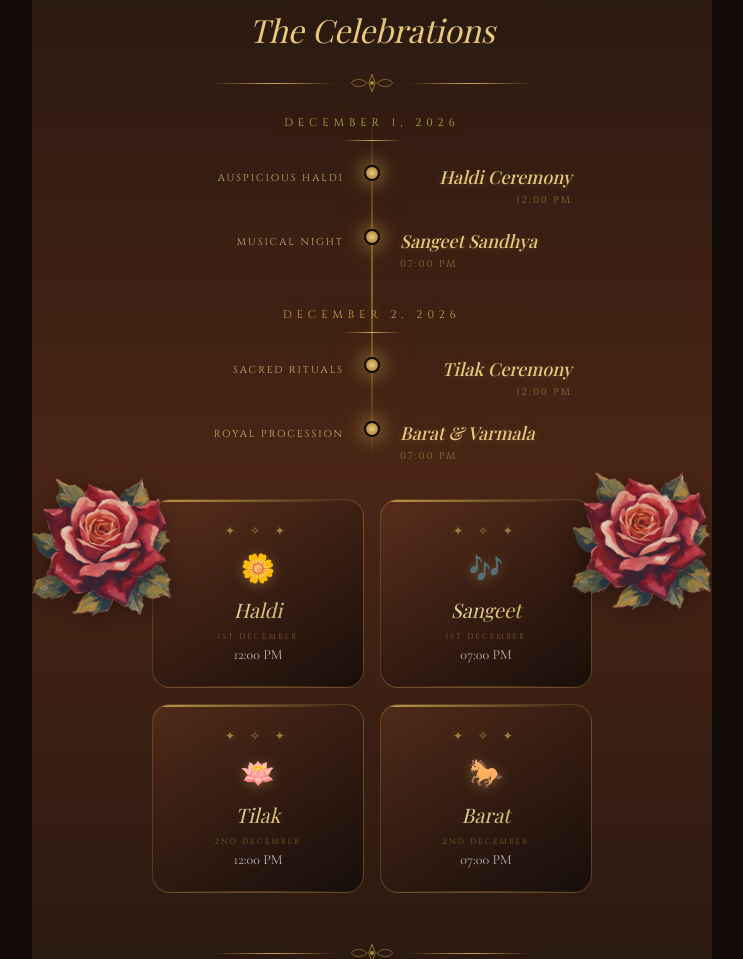
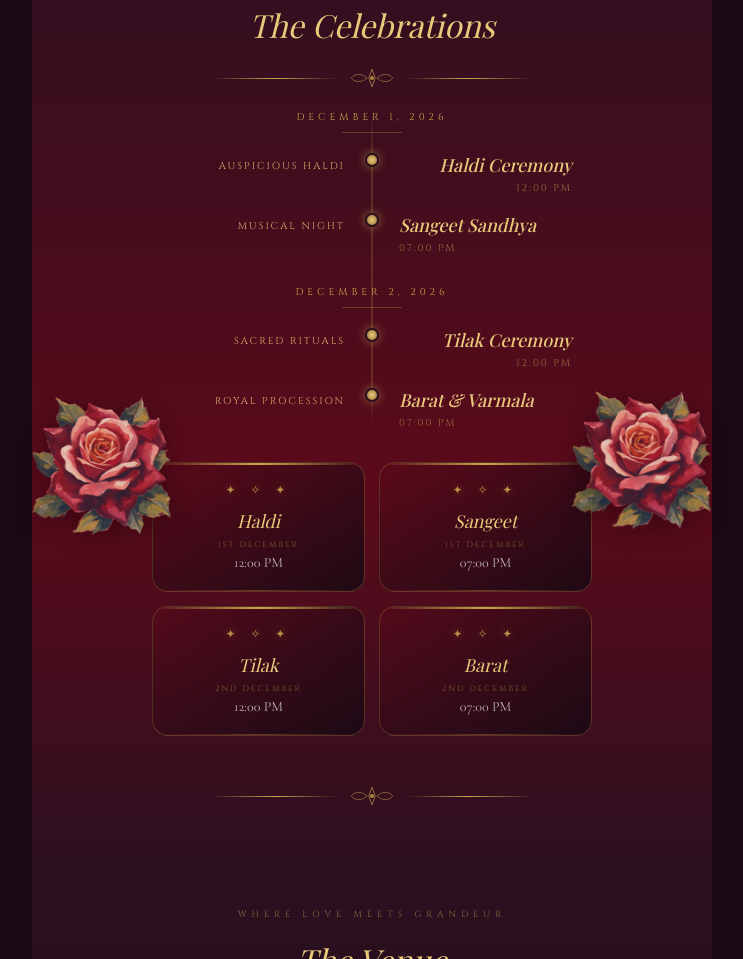
Before and after one commit to mayankdengre32/mayankwedsriya, a website built with Vite: page index.html in a window 1280 px wide. Shown: the part 1841-2800 px from the top of the page, without its empty margins (268-1011 px from the left). Built offline with nearby package versions, Linux system fonts and the light colour scheme; animation ran at ten frames a second.

Commit message:
Revert "Rebrand color palette from purple to warm brown #7B4028 and redesign celebration section with premium animations"
This reverts commit b57ff4c061a96511e31736d8c894b8f9fe612012.

```diff
--- a/index.html
+++ b/index.html
@@ -330,7 +330,6 @@
 
     <div class="event-card reveal up reveal-delay-1">
       <div class="event-card-ornament">✦ ✧ ✦</div>
-      <div class="event-card-icon">🌼</div>
       <div class="event-card-name">Haldi</div>
       <div class="event-card-date">1st December</div>
       <div class="event-card-time">12:00 PM</div>
@@ -338,7 +337,6 @@
 
     <div class="event-card reveal up reveal-delay-2">
       <div class="event-card-ornament">✦ ✧ ✦</div>
-      <div class="event-card-icon">🎶</div>
       <div class="event-card-name">Sangeet</div>
       <div class="event-card-date">1st December</div>
       <div class="event-card-time">07:00 PM</div>
@@ -346,7 +344,6 @@
 
     <div class="event-card reveal up reveal-delay-3">
       <div class="event-card-ornament">✦ ✧ ✦</div>
-      <div class="event-card-icon">🪷</div>
       <div class="event-card-name">Tilak</div>
       <div class="event-card-date">2nd December</div>
       <div class="event-card-time">12:00 PM</div>
@@ -354,7 +351,6 @@
 
     <div class="event-card reveal up reveal-delay-4">
       <div class="event-card-ornament">✦ ✧ ✦</div>
-      <div class="event-card-icon">🐎</div>
       <div class="event-card-name">Barat</div>
       <div class="event-card-date">2nd December</div>
       <div class="event-card-time">07:00 PM</div>
--- a/src/style.css
+++ b/src/style.css
@@ -2,15 +2,15 @@
     *, *::before, *::after { box-sizing: border-box; margin: 0; padding: 0; }
 
     :root {
-      --crimson:     #7B4028;
-      --crimson-dark:#4A2516;
-      --crimson-mid: #96502F;
+      --crimson:     #8B1A2F;
+      --crimson-dark:#5C0A1A;
+      --crimson-mid: #A8243E;
       --gold:        #C9A84C;
       --gold-light:  #E8C97A;
       --gold-dark:   #9A7230;
-      --velvet:      #140C08;
-      --velvet-mid:  #261810;
-      --velvet-light:#3A2518;
+      --velvet:      #1A0A14;
+      --velvet-mid:  #2D1020;
+      --velvet-light:#3D1830;
       --cream:       #FDF6E3;
       --cream-dark:  #F5E8C0;
       --white:       #FFFFFF;
@@ -89,7 +89,7 @@
       position: absolute; inset: 0;
       background: radial-gradient(ellipse at center,
         transparent 30%,
-        rgba(20,12,8,0.6) 100%);
+        rgba(26,10,20,0.6) 100%);
       pointer-events: none; z-index: 1;
     }
 
@@ -408,8 +408,8 @@
 
     /* ===== ITINERARY / TIMELINE ===== */
     #itinerary-section {
-      background: linear-gradient(180deg, var(--velvet-mid) 0%, var(--crimson-dark) 50%, var(--velvet-mid) 100%);
-      padding: 50px 24px 40px;
+      background: linear-gradient(180deg, var(--velvet-mid) 0%, var(--crimson-dark) 60%, var(--velvet-mid) 100%);
+      padding: 45px 24px 35px;
     }
 
     .timeline-wrap {
@@ -418,54 +418,49 @@
       position: relative;
     }
 
-    /* center vertical line with golden shimmer */
+    /* center vertical line */
     .timeline-wrap::before {
       content: '';
       position: absolute;
       left: 50%; transform: translateX(-50%);
       top: 0; bottom: 0;
-      width: 2px;
+      width: 1px;
       background: linear-gradient(to bottom,
-        transparent,
-        rgba(201,168,76,0.15) 10%,
-        rgba(201,168,76,0.5) 50%,
-        rgba(201,168,76,0.15) 90%,
-        transparent);
-      filter: drop-shadow(0 0 4px rgba(201,168,76,0.3));
+        transparent, rgba(201,168,76,0.4) 15%,
+        rgba(201,168,76,0.4) 85%, transparent);
     }
 
     .timeline-day {
-      margin-bottom: 36px;
+      margin-bottom: 30px;
     }
 
     .timeline-day-label {
       font-family: var(--ff-caps);
-      font-size: 11px;
-      letter-spacing: 5px;
+      font-size: 10px;
+      letter-spacing: 4px;
       color: var(--gold);
       text-transform: uppercase;
       text-align: center;
-      margin-bottom: 24px;
+      margin-bottom: 20px;
       position: relative;
-      text-shadow: 0 0 20px rgba(201,168,76,0.4);
     }
     .timeline-day-label::after {
       content: '';
       display: block;
       width: 60px; height: 1px;
-      background: linear-gradient(90deg, transparent, var(--gold), transparent);
-      margin: 10px auto 0;
+      background: rgba(201,168,76,0.3);
+      margin: 8px auto 0;
     }
 
     .timeline-event {
       display: flex;
       align-items: flex-start;
       gap: 0;
-      margin-bottom: 22px;
+      margin-bottom: 18px;
       position: relative;
       opacity: 0;
       transform: translateY(30px);
-      transition: opacity 0.8s cubic-bezier(0.16,1,0.3,1), transform 0.8s cubic-bezier(0.16,1,0.3,1);
+      transition: opacity 0.7s ease, transform 0.7s ease;
     }
     .timeline-event.visible {
       opacity: 1; transform: translateY(0);
@@ -488,7 +483,6 @@
       color: var(--gold-light);
       font-weight: 500;
       font-style: italic;
-      text-shadow: 0 2px 10px rgba(201,168,76,0.25);
     }
     .event-time {
       font-family: var(--ff-caps);
@@ -506,24 +500,12 @@
       flex-shrink: 0;
     }
     .event-dot {
-      width: 16px; height: 16px;
+      width: 14px; height: 14px;
       border-radius: 50%;
       background: radial-gradient(circle, var(--gold-light), var(--gold-dark));
-      border: 2.5px solid var(--velvet);
-      box-shadow:
-        0 0 12px rgba(201,168,76,0.7),
-        0 0 24px rgba(201,168,76,0.3);
+      border: 2px solid var(--velvet-mid);
+      box-shadow: 0 0 10px rgba(201,168,76,0.6);
       flex-shrink: 0;
-      animation: dotPulseGlow 2.5s ease-in-out infinite;
-    }
-
-    @keyframes dotPulseGlow {
-      0%, 100% {
-        box-shadow: 0 0 10px rgba(201,168,76,0.5), 0 0 20px rgba(201,168,76,0.2);
-      }
-      50% {
-        box-shadow: 0 0 18px rgba(201,168,76,0.9), 0 0 36px rgba(201,168,76,0.4);
-      }
     }
 
     /* ===== VENUE SECTION ===== */
@@ -535,7 +517,7 @@
     .venue-card {
       max-width: 400px;
       margin: 0 auto;
-      background: linear-gradient(145deg, rgba(38,24,16,0.6), rgba(20,12,8,0.8));
+      background: linear-gradient(145deg, rgba(45,16,32,0.6), rgba(26,10,20,0.8));
       border: 1px solid rgba(201,168,76,0.25);
       border-radius: 20px;
       padding: 40px 28px;
@@ -666,7 +648,7 @@
       gap: 10px;
       padding: 9px 24px;
       border-radius: 999px;
-      background: linear-gradient(135deg, rgba(255, 255, 255, 0.18) 0%, rgba(255, 245, 220, 0.06) 45%, rgba(20, 12, 8, 0.4) 100%);
+      background: linear-gradient(135deg, rgba(255, 255, 255, 0.18) 0%, rgba(255, 245, 220, 0.06) 45%, rgba(35, 5, 10, 0.4) 100%);
       backdrop-filter: blur(18px) saturate(190%);
       -webkit-backdrop-filter: blur(18px) saturate(190%);
       border: 1px solid rgba(255, 240, 200, 0.45);
@@ -948,47 +930,35 @@
       100% { transform: translateY(105vh) translateX(var(--drift)) rotate(var(--rot)) scale(1.1); opacity: 0; }
     }
 
-    /* ===== EVENT CARDS (Premium Celebration Cards) ===== */
+    /* ===== EVENT CARDS (mobile stacked) ===== */
     .event-cards-wrap {
       max-width: 440px;
-      margin: 36px auto 0;
+      margin: 32px auto 0;
       display: grid;
       grid-template-columns: 1fr 1fr;
-      gap: 16px;
+      gap: 14px;
     }
     .event-card {
       background: linear-gradient(145deg,
-        rgba(123,64,40,0.35) 0%,
-        rgba(20,12,8,0.85) 100%);
-      border: 1px solid rgba(201,168,76,0.3);
-      border-radius: 18px;
-      padding: 24px 16px;
+        rgba(92,10,26,0.5) 0%,
+        rgba(26,10,20,0.9) 100%);
+      border: 1px solid rgba(201,168,76,0.25);
+      border-radius: 16px;
+      padding: 20px 14px;
       position: relative;
       overflow: hidden;
       text-align: center;
-      transition: transform 0.4s cubic-bezier(0.16,1,0.3,1), box-shadow 0.4s ease, border-color 0.4s ease;
-      backdrop-filter: blur(8px);
-      -webkit-backdrop-filter: blur(8px);
+      transition: transform 0.3s ease, box-shadow 0.3s ease;
     }
     .event-card:hover, .event-card:active {
-      transform: translateY(-6px) scale(1.02);
-      box-shadow:
-        0 16px 40px rgba(201,168,76,0.25),
-        0 0 20px rgba(201,168,76,0.15);
-      border-color: rgba(201,168,76,0.6);
+      transform: translateY(-4px);
+      box-shadow: 0 12px 32px rgba(201,168,76,0.2);
     }
-    /* Top gold accent line with animated shimmer */
     .event-card::before {
       content: '';
       position: absolute; top: 0; left: 0; right: 0;
       height: 2px;
-      background: linear-gradient(90deg, transparent 0%, var(--gold) 50%, transparent 100%);
-      background-size: 200% 100%;
-      animation: cardShimmerLine 3s ease-in-out infinite;
-    }
-    @keyframes cardShimmerLine {
-      0%, 100% { background-position: -100% 0; }
-      50% { background-position: 200% 0; }
+      background: linear-gradient(90deg, transparent, var(--gold), transparent);
     }
     .event-card::after {
       content: '';
@@ -1009,25 +979,9 @@
       font-size: 12px;
       letter-spacing: 6px;
       color: var(--gold);
-      margin-bottom: 14px;
-      opacity: 0.9;
-      text-shadow: 0 0 12px rgba(201,168,76,0.6);
-      animation: ornamentGlow 3s ease-in-out infinite;
-    }
-    @keyframes ornamentGlow {
-      0%, 100% { text-shadow: 0 0 8px rgba(201,168,76,0.4); opacity: 0.7; }
-      50% { text-shadow: 0 0 18px rgba(201,168,76,0.9), 0 0 30px rgba(232,201,122,0.3); opacity: 1; }
-    }
-    .event-card-icon {
-      font-size: 28px;
-      margin-bottom: 10px;
-      display: block;
-      filter: drop-shadow(0 2px 6px rgba(201,168,76,0.4));
-      animation: iconFloat 3s ease-in-out infinite;
-    }
-    @keyframes iconFloat {
-      0%, 100% { transform: translateY(0) scale(1); }
-      50% { transform: translateY(-4px) scale(1.08); }
+      margin-bottom: 12px;
+      opacity: 0.85;
+      text-shadow: 0 0 10px rgba(201,168,76,0.6);
     }
     .venue-icon-svg {
       width: 42px;
@@ -1043,17 +997,10 @@
     }
     .event-card-name {
       font-family: var(--ff-display);
-      font-size: 20px;
-      background: linear-gradient(90deg, #E8C97A, #FFF5D0, #C9A84C);
-      background-size: 200% auto;
-      -webkit-background-clip: text;
-      -webkit-text-fill-color: transparent;
+      font-size: 18px;
+      color: var(--gold-light);
       font-style: italic;
-      margin-bottom: 8px;
-      animation: cardNameShimmer 4s linear infinite;
-    }
-    @keyframes cardNameShimmer {
-      to { background-position: 200% center; }
+      margin-bottom: 6px;
     }
     .event-card-date {
       font-family: var(--ff-caps);
```
Also changed, not shown: public/favicon.svg.
